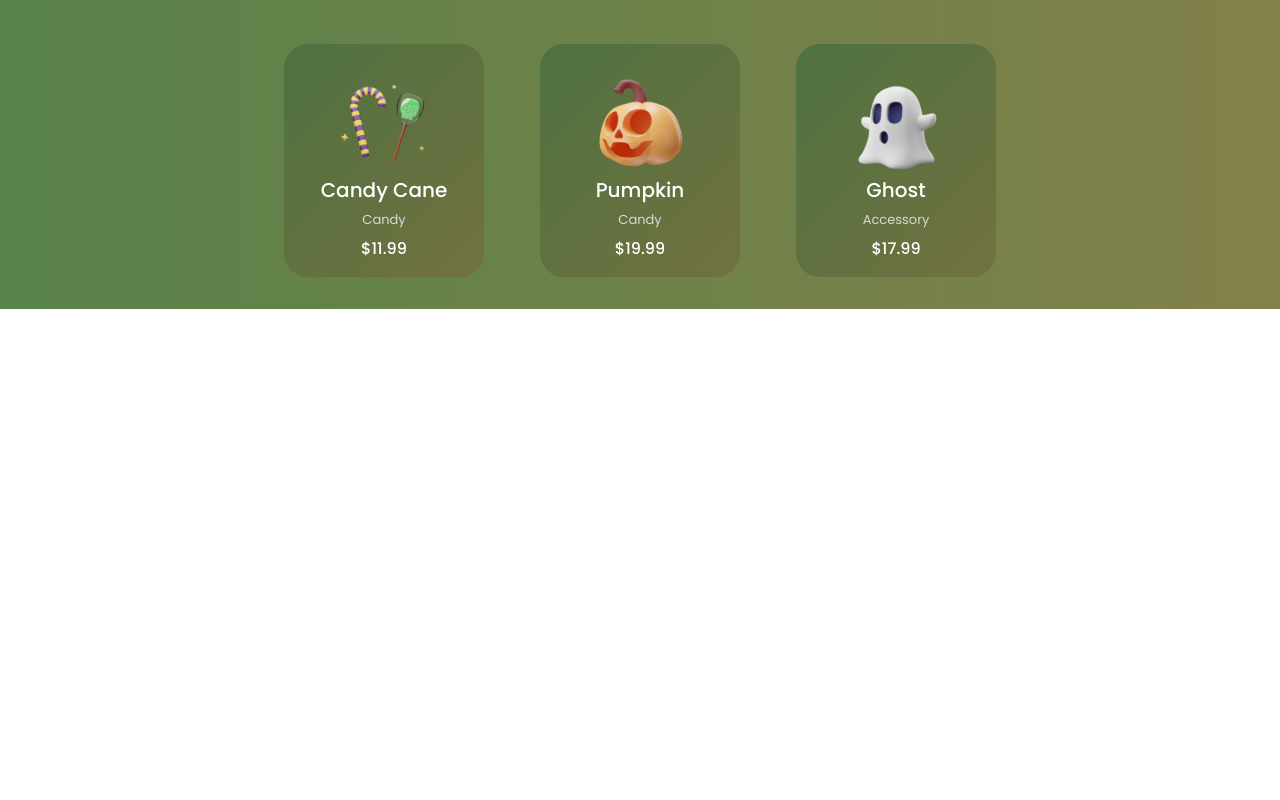
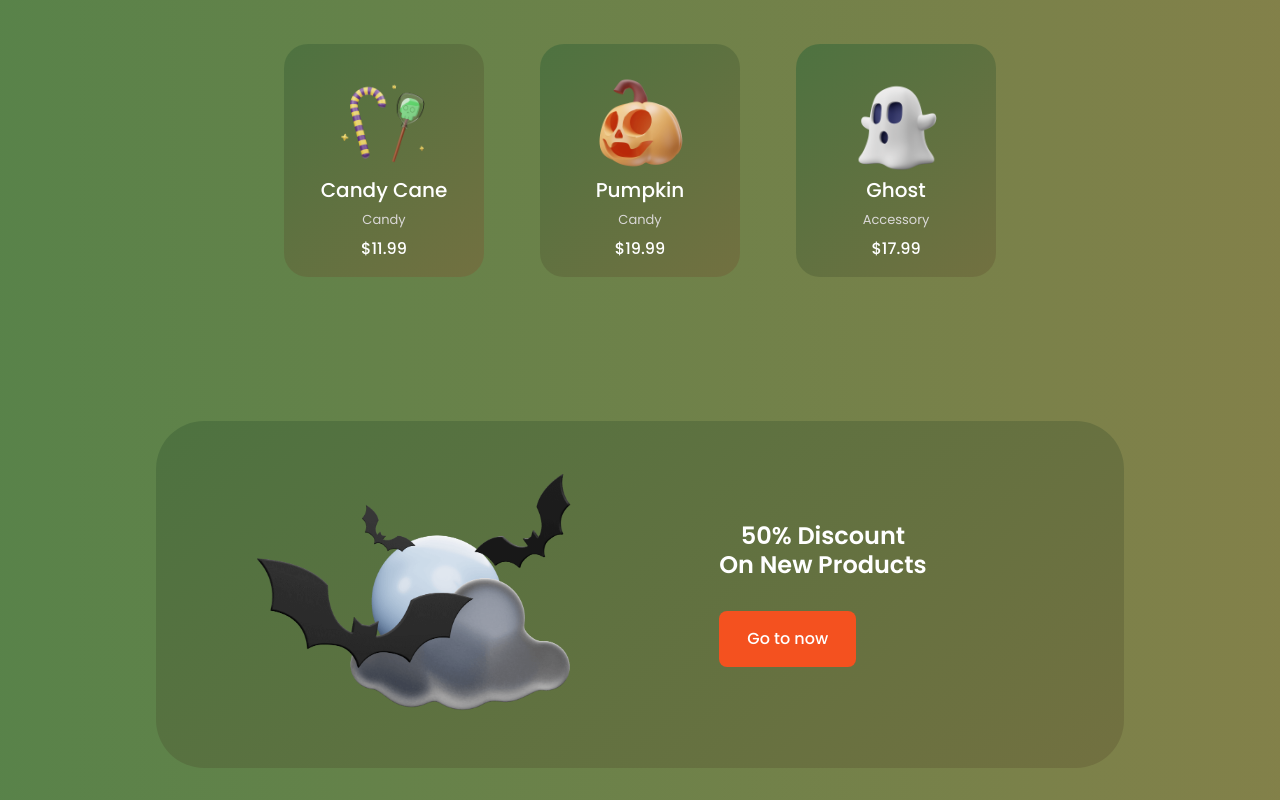
Before and after one commit to Ghullam-Mustafa/helloween-react-app, a React (Create React App) app: page / in a window 1280 px wide. Shown: the part 2309-3109 px from the top of the page. Before the commit the page ends 2618 px from the top, so only its background shows below. Built offline with nearby package versions, Linux system fonts and the light colour scheme.

Commit message:
Discount components

```diff
--- a/src/components/discount/Discount.js
+++ b/src/components/discount/Discount.js
@@ -1,16 +1,18 @@
 import React from 'react'
+import Button from '../button/Button'
+import DiscountImg from '../../assets/img/discount-img.png'
 
-export default function Discount() {
+export default function Discount(props) {
   return (
-    <section class="section discount">
-    <div class="discount__container container grid">
-        <div class="discount__data">
-            <h2 class="discount__title">50% Discount <br/> On New Products</h2>
-            {/* <a href="#" class="button">Go to new</a> */}
-
+    <section className="section discount">
+    <div className="discount__container container grid">
+        <div className="discount__data">
+            <h2 className="discount__title">50% Discount <br/> On New Products</h2>
+            {/* <a href="#" className="button">Go to new</a> */}
+            <Button title="Go to now"/>
         </div>
 
-        <img src="assets/img/discount-img.png" alt="" class="discount__img"/>
+        <img src={DiscountImg} alt="" className="discount__img"/>
     </div>
 </section>
   )
--- a/src/pages/Homepage.js
+++ b/src/pages/Homepage.js
@@ -7,6 +7,7 @@
 import CardImg3 from '../assets/img/category3-img.png'
 import AboutSection from '../components/aboutSection/AboutSection'
 import TrickSection from '../components/trickSection/TrickSection'
+import Discount from '../components/discount/Discount'
 
 function HomePage(props) {
     return (
@@ -26,6 +27,7 @@
 
             <AboutSection/>
             <TrickSection/>
+            <Discount />
 
 
         </div>
```
